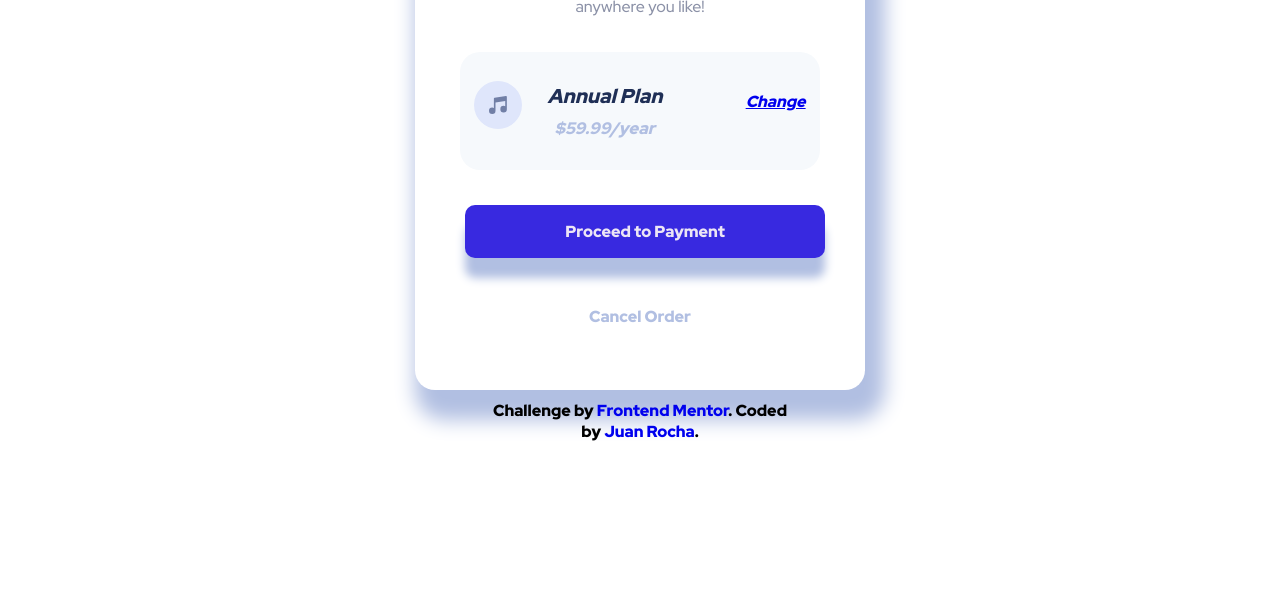
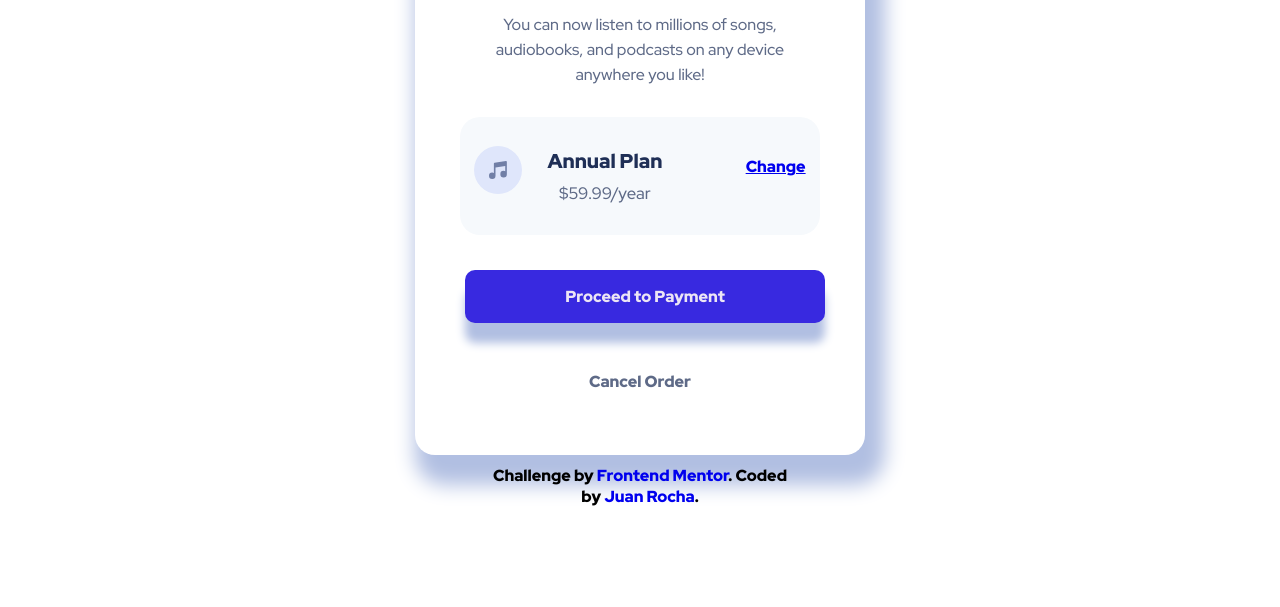
Before and after one commit to Oyasikelly/Order-Summary-Card, a plain HTML site: page index.html in a window 1280 px wide. Shown: the part 392-999 px from the top of the page. Before the commit the page ends 854 px from the top, so only its background shows below. Drawn offline with Linux system fonts and the light colour scheme; a web font is replaced by a local one.

Commit message:
new update

```diff
--- a/index.html
+++ b/index.html
@@ -16,9 +16,9 @@
                 <h1>Order Summary</h1>
                 <p>You can now listen to millions of songs, audiobooks, and podcasts on any device anywhere you like!</p>
                 <ul>
-                    <i><img class="icon-music" src="icon-music.svg" alt="icon-music"></i>
-                    <i><h2 class="heading-2"> Annual Plan <br> <sub class="subscript">$59.99/year</sub></h2></i>
-                    <i><a class="link" href="#">Change</a></i>
+                    <li><img class="icon-music" src="icon-music.svg" alt="icon-music"></li>
+                    <li><h2 class="heading-2"> Annual Plan <br> <sub class="subscript">$59.99/year</sub></h2></li>
+                    <li><a class="link" href="#">Change</a></li>
                 </ul>
                 <div class="btn-1"><a class="btn1" href="#">Proceed to Payment</a></div>
                 <div class="btn-2"><a class="btn2" href="#">Cancel Order</a></div>
--- a/style.css
+++ b/style.css
@@ -4,7 +4,7 @@
 
 body{
     margin: 0;
-    padding: 20px 0;
+    padding: 100px 0;
     font-family: 'Red Hat Display', sans-serif;
     background: url(pattern-background-desktop.svg);
     background-repeat:repeat-x;
@@ -43,8 +43,9 @@ p{
     width: 80%;
     max-width: 350px;
     margin:20px auto;
-    line-height: 30px;
-    color: hsl(226, 14%, 60%);
+    line-height: 25px;
+    font-weight: 500;
+    color: hsl(222, 18%, 45%);
 }
 ul{
     display: inline-block;
@@ -57,6 +58,9 @@ ul{
     font-family:'Red Hat Display', sans-serif;
 }
 
+li{
+    list-style: none;
+}
 .icon-music{
     float: left;
     margin: 15px 0;
@@ -71,7 +75,8 @@ h2{
 }
 
 .subscript{
-    color:hsl(223, 45%, 79%) ;
+    color:hsl(222, 18%, 45%) ;
+    font-weight: 500;
 }
 
 .link{
@@ -101,7 +106,7 @@ h2{
     width:200px;
     display: flex;
     place-content: center;
-    color: hsl(223, 45%, 79%);
+    color: hsl(222, 18%, 45%);
     font-weight: 900;
 }
 
@@ -132,7 +137,7 @@ h2{
 
 @media screen and (max-width:450px){
     .card{
-        max-width: 340px;
+        max-width: 350px;
         font-size: 16px;
     }
     h1{
```
